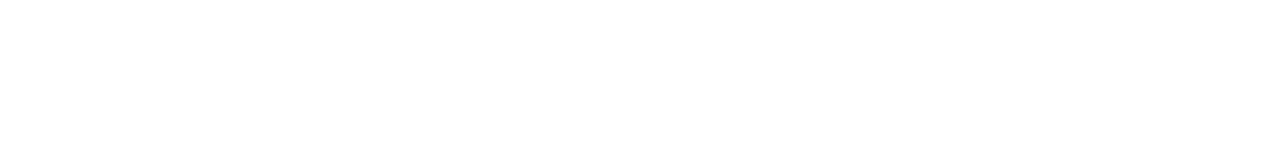
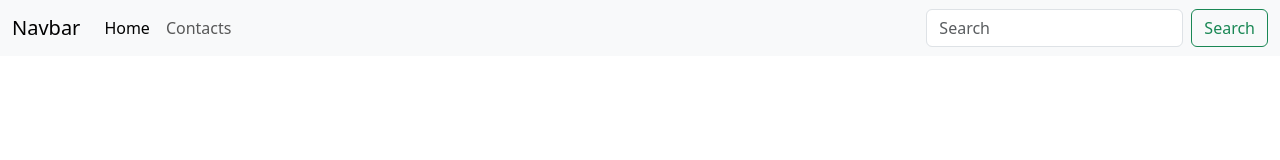
Before and after one commit to hannesgranvik/gruppGitUppgift-1, a plain HTML site: page index.html in a window 1280 px wide. Drawn offline with nearby package versions, Linux system fonts and the light colour scheme.

Commit message:
navbar added

```diff
--- a/index.html
+++ b/index.html
@@ -7,6 +7,29 @@
     <link href="https://cdn.jsdelivr.net/npm/bootstrap@5.3.8/dist/css/bootstrap.min.css" rel="stylesheet" integrity="sha384-sRIl4kxILFvY47J16cr9ZwB07vP4J8+LH7qKQnuqkuIAvNWLzeN8tE5YBujZqJLB" crossorigin="anonymous">
   </head>
   <body>
+   <nav class="navbar navbar-expand-lg bg-body-tertiary">
+  <div class="container-fluid">
+    <a class="navbar-brand" href="kontakt.html" target="_blank">Navbar</a>
+    <button class="navbar-toggler" type="button" data-bs-toggle="collapse" data-bs-target="#navbarSupportedContent" aria-controls="navbarSupportedContent" aria-expanded="false" aria-label="Toggle navigation">
+      <span class="navbar-toggler-icon"></span>
+    </button>
+    <div class="collapse navbar-collapse" id="navbarSupportedContent">
+      <ul class="navbar-nav me-auto mb-2 mb-lg-0">
+        <li class="nav-item">
+          <a class="nav-link active" aria-current="page" href="#">Home</a>
+        </li>
+        <li class="nav-item">
+          <a class="nav-link" href="#">Contacts</a>
+        </li>
+      </ul>
+      <form class="d-flex" role="search">
+        <input class="form-control me-2" type="search" placeholder="Search" aria-label="Search"/>
+        <button class="btn btn-outline-success" type="submit">Search</button>
+      </form>
+    </div>
+  </div>
+</nav>
+
 
     <script src="https://cdn.jsdelivr.net/npm/bootstrap@5.3.8/dist/js/bootstrap.bundle.min.js" integrity="sha384-FKyoEForCGlyvwx9Hj09JcYn3nv7wiPVlz7YYwJrWVcXK/BmnVDxM+D2scQbITxI" crossorigin="anonymous"></script>
   </body>
```
